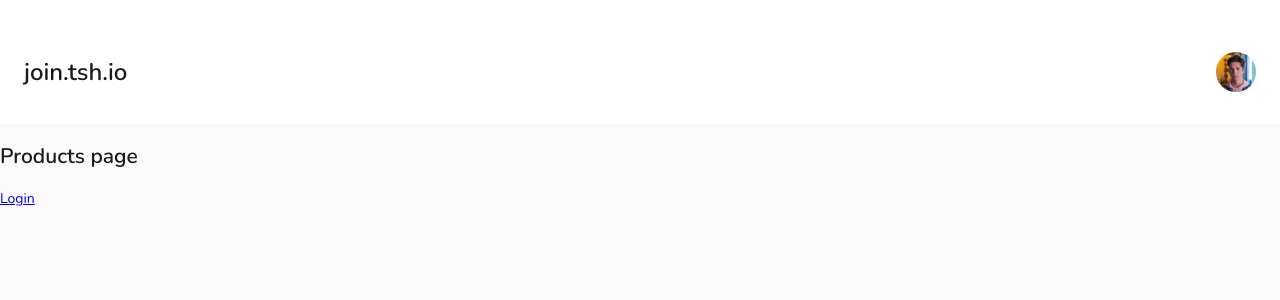
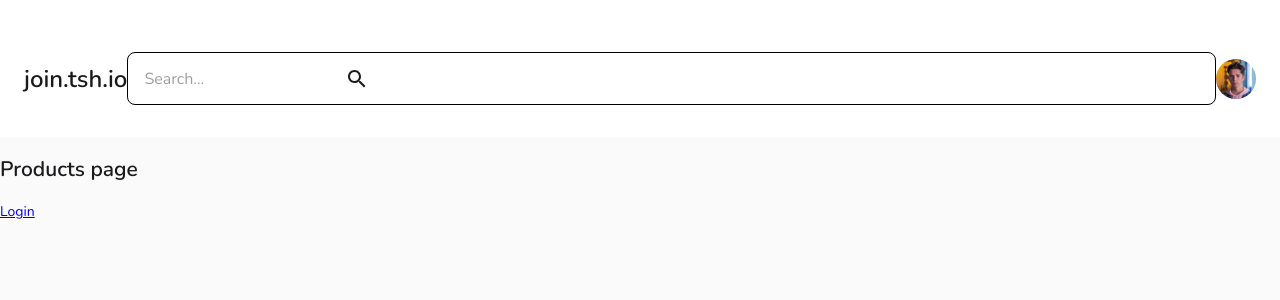
Before and after one commit to nemmtor/tsh, a React (Create React App) app: page / in a window 1280 px wide. Shown: the top 300 px of the page. Built offline with nearby package versions, Linux system fonts and the light colour scheme.

Commit message:
Added search input

```diff
--- a/src/components/NavBar/NavBar.tsx
+++ b/src/components/NavBar/NavBar.tsx
@@ -4,6 +4,7 @@ import React from 'react';
 import avatar from 'img/avatar.png';
 
 import { Logo } from '../Logo';
+import { Search } from '../Search';
 
 const useStyles = makeStyles((theme: Theme) => ({
   navBar: {
@@ -29,6 +30,7 @@ export const NavBar = () => {
       <div className={styles.logoWrapper}>
         <Logo />
       </div>
+      <Search />
       <div className={styles.avatarWrapper}>
         <Avatar data-testid="avatar" src={avatar} alt="user avatar" />
       </div>
--- /dev/null
+++ b/src/components/Search/Search.tsx
@@ -0,0 +1,45 @@
+import React from 'react';
+import { fade, InputBase, makeStyles, Theme } from '@material-ui/core';
+
+import SearchIcon from 'img/search.svg';
+
+const useStyles = makeStyles((theme: Theme) => ({
+  search: {
+    display: 'flex',
+    alignItems: 'center',
+    borderRadius: '8px',
+    border: '1px solid black',
+    backgroundColor: '#FFF',
+    width: '100%',
+    padding: '16px',
+  },
+  searchIcon: {
+    height: '100%',
+    pointerEvents: 'none',
+    display: 'flex',
+    alignItems: 'center',
+    justifyContent: 'center',
+  },
+  input: {
+    width: '100%',
+    padding: '0',
+  },
+}));
+
+export const Search = () => {
+  const styles = useStyles();
+
+  return (
+    <div className={styles.search}>
+      <InputBase
+        placeholder="Search…"
+        classes={{
+          input: styles.input,
+        }}
+      />
+      <div className={styles.searchIcon}>
+        <img src={SearchIcon} alt="Search" />
+      </div>
+    </div>
+  );
+};
--- /dev/null
+++ b/src/components/Search/index.ts
@@ -0,0 +1 @@
+export { Search } from './Search';
```
Also changed, not shown: src/img/search.svg (added).
